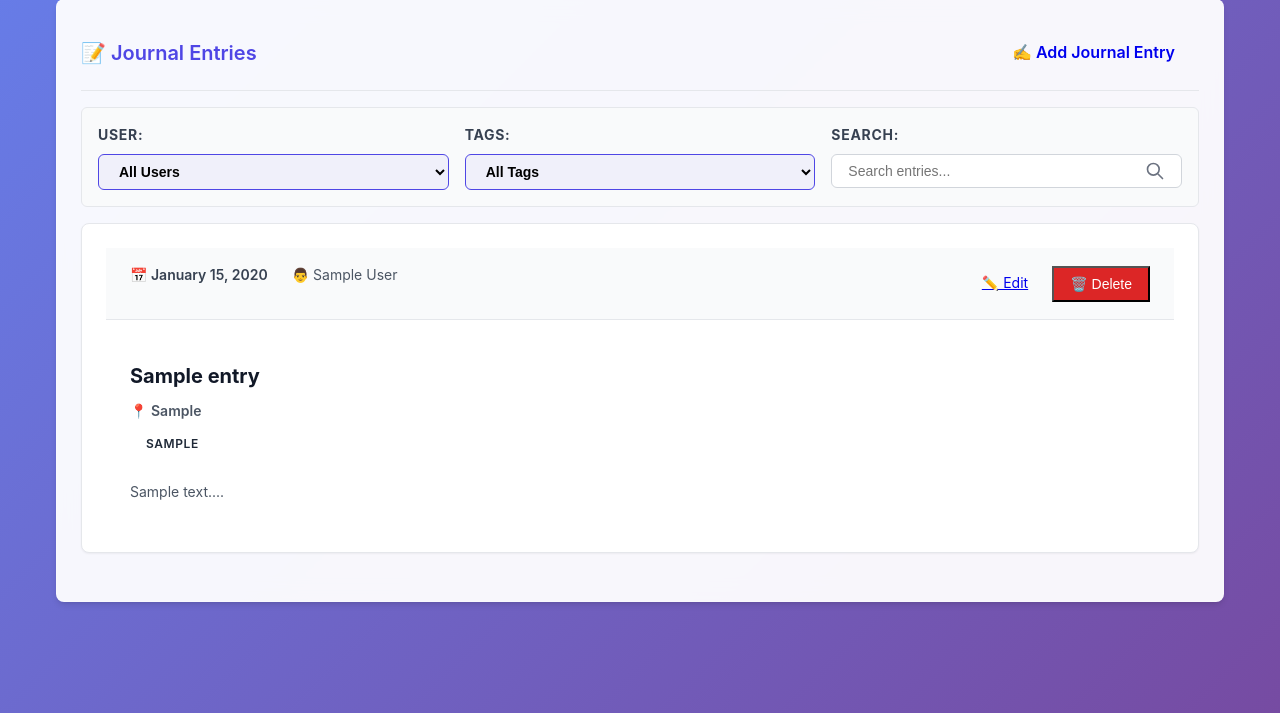
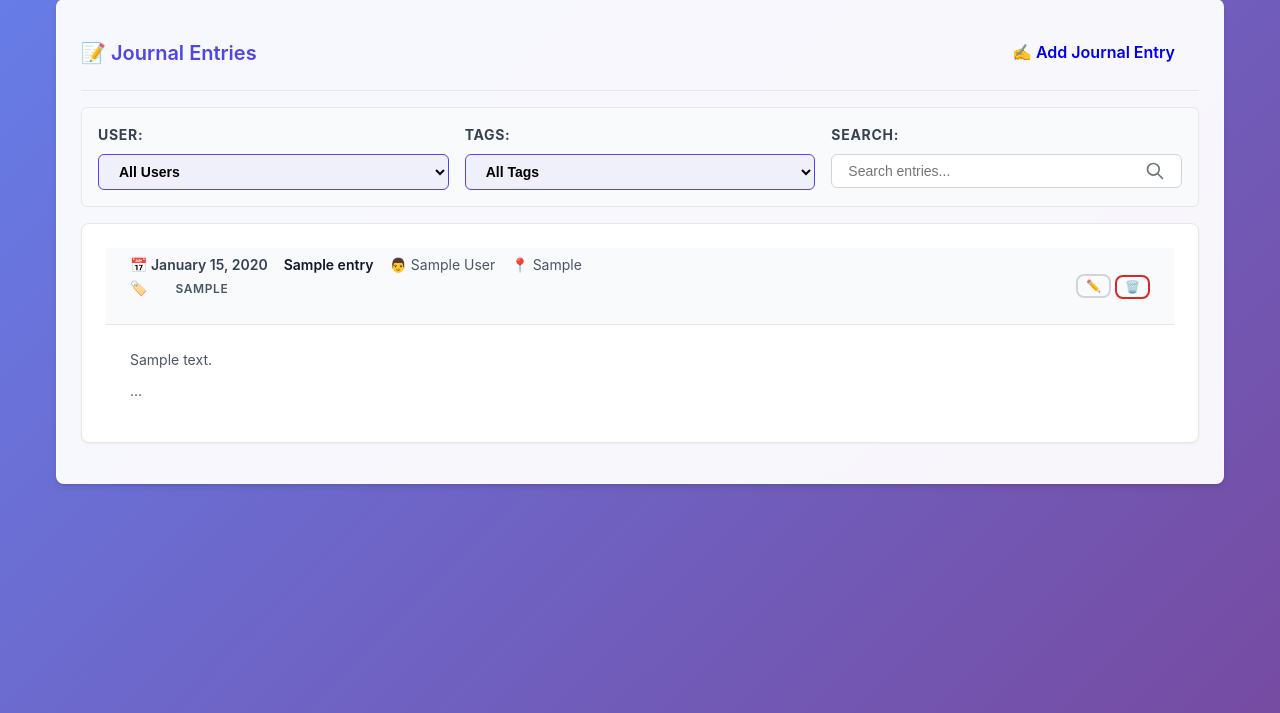
Before and after one commit to dkuehlwein/progress_tracker, a FastAPI app: page /web/journal in a window 1280 px wide. Shown: the part 87-800 px from the top of the page. Run offline with FastAPI, Linux system fonts and the light colour scheme; tables that the repository leaves empty hold one stand-in row (values such as "Sample post").

Commit message:
feat: Add markdown rendering for journal entries and improve UI layout; enhance styles for better readability

```diff
--- a/main_app/api/web.py
+++ b/main_app/api/web.py
@@ -14,6 +14,16 @@ from utils.validation import parse_optional_int, parse_optional_float, parse_opt
 
 router = APIRouter()
 templates = Jinja2Templates(directory="web/templates")
+
+# Add markdown filter
+import markdown
+def markdown_filter(text):
+    """Convert markdown text to HTML"""
+    if text:
+        return markdown.markdown(text)
+    return ''
+
+templates.env.filters['markdown'] = markdown_filter
 
 @router.get("/web", response_class=HTMLResponse)
 async def web_home(request: Request, user_id: Optional[int] = None, db: Session = Depends(get_db)):
--- a/main_app/main.py
+++ b/main_app/main.py
@@ -29,7 +29,17 @@ logger.info(f"Starting {APP_NAME} API v{APP_VERSION}")
 app.mount("/static", StaticFiles(directory="web/static"), name="static")
 
 # Templates
+import markdown
 templates = Jinja2Templates(directory="web/templates")
+
+# Add markdown filter
+def markdown_filter(text):
+    """Convert markdown text to HTML"""
+    if text:
+        return markdown.markdown(text)
+    return ''
+
+templates.env.filters['markdown'] = markdown_filter
 
 # Include API routers
 app.include_router(users.router, prefix="/api/users", tags=["users"])
--- a/main_app/web/static/styles.css
+++ b/main_app/web/static/styles.css
@@ -341,8 +341,9 @@ body {
 }
 
 .btn-sm {
-    padding: var(--spacing-sm) var(--spacing-md);
-    font-size: var(--font-sm);
+    padding: var(--spacing-xs) var(--spacing-sm);
+    font-size: 0.75rem;
+    line-height: 1;
 }
 
 .btn-danger {
@@ -1005,7 +1006,7 @@ body {
 
 .action-buttons {
     display: flex;
-    gap: var(--spacing-sm);
+    gap: var(--spacing-xs);
     align-items: center;
     justify-content: flex-end;
 }
@@ -1460,7 +1461,7 @@ body {
 .entry-card {
     border: 1px solid var(--gray-200);
     border-radius: var(--radius-lg);
-    margin-bottom: var(--spacing-lg);
+    margin-bottom: var(--spacing-md);
     background: var(--white);
     transition: all 0.3s ease;
     box-shadow: var(--shadow-sm);
@@ -1479,15 +1480,14 @@ body {
     display: flex;
     justify-content: space-between;
     align-items: center;
-    padding: var(--spacing-md) var(--spacing-lg);
+    padding: var(--spacing-sm) var(--spacing-lg);
     background: var(--gray-50);
     border-bottom: 1px solid var(--gray-200);
 }
 
 .entry-meta {
-    display: flex;
-    gap: var(--spacing-lg);
-    align-items: center;
+    display: block;
+    width: 100%;
 }
 
 .entry-date {
@@ -1557,7 +1557,7 @@ body {
 }
 
 .entry-preview {
-    padding: 0 var(--spacing-lg) var(--spacing-lg);
+    padding: var(--spacing-sm) var(--spacing-lg) var(--spacing-md);
 }
 
 .context-preview {
@@ -1594,6 +1594,27 @@ body {
     white-space: pre-wrap;
 }
 
+/* Reduce spacing in markdown-rendered content */
+.detail-content p, .context-preview p {
+    margin: 0 0 var(--spacing-sm) 0;
+}
+
+.detail-content ul, .detail-content ol, .context-preview ul, .context-preview ol {
+    margin: var(--spacing-sm) 0;
+    padding-left: var(--spacing-lg);
+}
+
+.detail-content li, .context-preview li {
+    margin-bottom: var(--spacing-xs);
+}
+
+.detail-content h1, .detail-content h2, .detail-content h3,
+.detail-content h4, .detail-content h5, .detail-content h6,
+.context-preview h1, .context-preview h2, .context-preview h3,
+.context-preview h4, .context-preview h5, .context-preview h6 {
+    margin: var(--spacing-md) 0 var(--spacing-sm) 0;
+}
+
 .entry-metadata {
     padding-top: var(--spacing-lg);
     border-top: 1px solid var(--gray-200);
@@ -1603,6 +1624,46 @@ body {
 .entry-metadata small {
     color: var(--gray-500);
     font-size: 0.8rem;
+}
+
+/* Journal inline layout improvements */
+.entry-title-inline {
+    font-weight: 600;
+    color: var(--gray-900);
+}
+
+.entry-location-inline {
+    color: var(--gray-600);
+    font-size: var(--font-sm);
+}
+
+.entry-meta {
+    line-height: 1.3;
+}
+
+.entry-meta span {
+    margin-right: var(--spacing-sm);
+}
+
+/* Consistent tag layout */
+.entry-main-line {
+    display: flex;
+    align-items: center;
+    flex-wrap: wrap;
+    gap: var(--spacing-sm);
+    width: 100%;
+}
+
+.entry-tags-line {
+    display: flex;
+    align-items: center;
+    gap: var(--spacing-xs);
+    margin-top: 2px;
+}
+
+.tags-symbol {
+    color: var(--gray-500);
+    font-size: var(--font-sm);
 }
 
 /* Empty State */
@@ -1737,9 +1798,10 @@ body {
 .tag-label {
     display: inline-flex;
     align-items: center;
-    gap: var(--spacing-sm);
-    padding: var(--spacing-md) var(--spacing-lg);
+    gap: var(--spacing-xs);
+    padding: var(--spacing-sm) var(--spacing-md);
     border: 2px solid var(--gray-300);
+    font-size: var(--font-sm);
     border-radius: var(--radius-lg);
     background: var(--white);
     transition: all 0.3s ease;
--- a/main_app/web/templates/journal.html
+++ b/main_app/web/templates/journal.html
@@ -44,7 +44,11 @@
         <div class="entry-card clickable-card" data-entry-id="{{ entry.id }}" onclick="toggleCard(this)">
             <div class="entry-header">
                 <div class="entry-meta">
+                    <div class="entry-main-line">
                         <span class="entry-date">📅 {{ entry.date.strftime('%B %d, %Y') }}</span>
+                        {% if entry.title %}
+                            <span class="entry-title-inline">{{ entry.title }}</span>
+                        {% endif %}
                         <span class="entry-user">
                             {% for user in users %}
                             {% if user.id == entry.user_id %}
@@ -52,56 +56,53 @@
                             {% endif %}
                             {% endfor %}
                         </span>
+                        {% if entry.location %}
+                            <span class="entry-location-inline">📍 {{ entry.location }}</span>
+                        {% endif %}
                     </div>
-                <div class="entry-actions">
-                    <a href="/web/journal/edit/{{ entry.id }}" class="btn-sm">✏️ Edit</a>
-                    <form method="post" action="/web/journal/delete/{{ entry.id }}" style="display: inline;" onsubmit="return confirm('Are you sure you want to delete this journal entry?')">
-                        <button type="submit" class="btn-sm btn-danger">🗑️ Delete</button>
-                    </form>
-                </div>
-            </div>
-
-            <div class="entry-title">
-                {% if entry.title %}
-                    <h4>{{ entry.title }}</h4>
-                {% else %}
-                    <h4 class="untitled">Journal Entry</h4>
-                {% endif %}
-                {% if entry.location %}
-                    <span class="entry-location">📍 {{ entry.location }}</span>
-                {% endif %}
                     {% if entry.tags %}
-                    <div class="entry-tags">
+                    <div class="entry-tags-line">
+                        <span class="tags-symbol">🏷️</span>
                         {% for tag in entry.tags.split(',') %}
                             <span class="tag tag-{{ tag.strip() }}">{{ tag.strip().title() }}</span>
                         {% endfor %}
                     </div>
                     {% endif %}
                 </div>
+                <div class="entry-actions">
+                    <div class="action-buttons">
+                        <a href="/web/journal/edit/{{ entry.id }}" class="btn btn-sm btn-outline">✏️</a>
+                        <form method="post" action="/web/journal/delete/{{ entry.id }}" style="display: inline;" onsubmit="return confirm('Are you sure you want to delete this journal entry?')">
+                            <button type="submit" class="btn btn-sm btn-delete">🗑️</button>
+                        </form>
+                    </div>
+                </div>
+            </div>
+
 
             <div class="entry-preview">
                 <div class="context-preview">
-                    {{ entry.context[:200] }}...
+                    {{ entry.context[:200]|markdown|safe }}...
                 </div>
             </div>
 
             <div class="entry-details" style="display: none;">
                 <div class="detail-section">
                     <h5>Context & Observations</h5>
-                    <div class="detail-content">{{ entry.context|replace('\n', '<br>')|safe }}</div>
+                    <div class="detail-content">{{ entry.context|markdown|safe }}</div>
                 </div>
 
                 {% if entry.parental_input %}
                 <div class="detail-section">
                     <h5>Parental Input</h5>
-                    <div class="detail-content">{{ entry.parental_input|replace('\n', '<br>')|safe }}</div>
+                    <div class="detail-content">{{ entry.parental_input|markdown|safe }}</div>
                 </div>
                 {% endif %}
 
                 {% if entry.ai_analysis %}
                 <div class="detail-section">
                     <h5>Analysis</h5>
-                    <div class="detail-content">{{ entry.ai_analysis|replace('\n', '<br>')|safe }}</div>
+                    <div class="detail-content">{{ entry.ai_analysis|markdown|safe }}</div>
                 </div>
                 {% endif %}
 
```
Also changed, not shown: main_app/web/templates/edit_journal.html (+2 -7 lines). Lines whose indentation alone changed are shown as unchanged.
